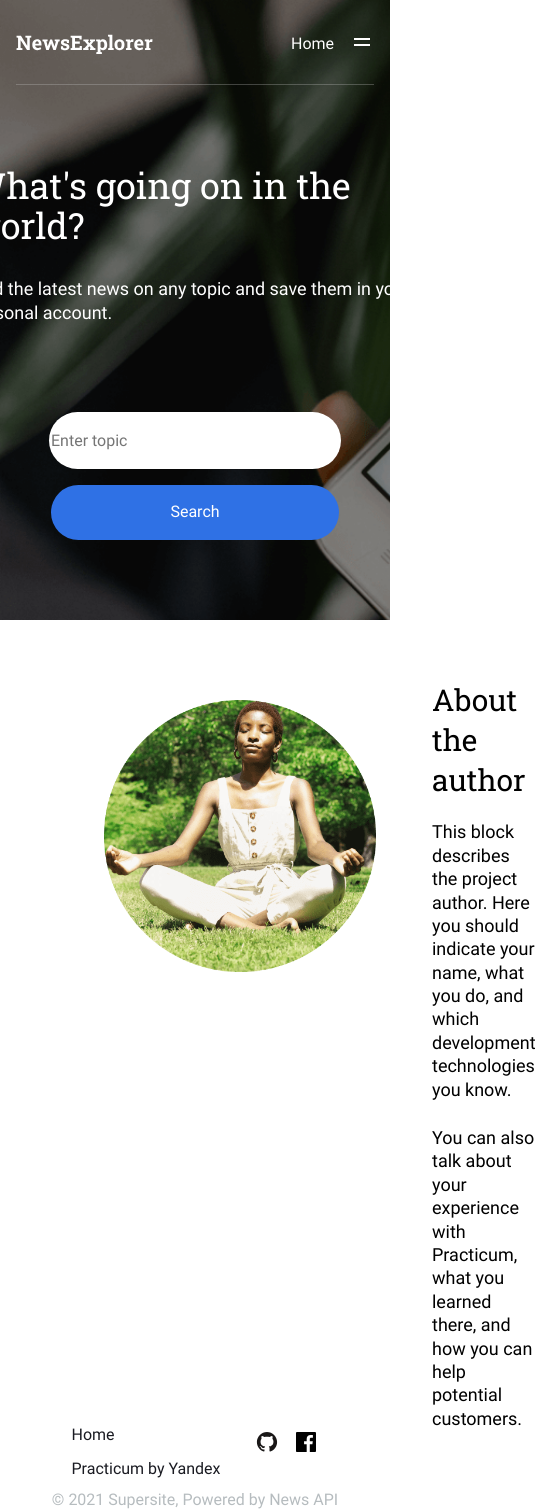
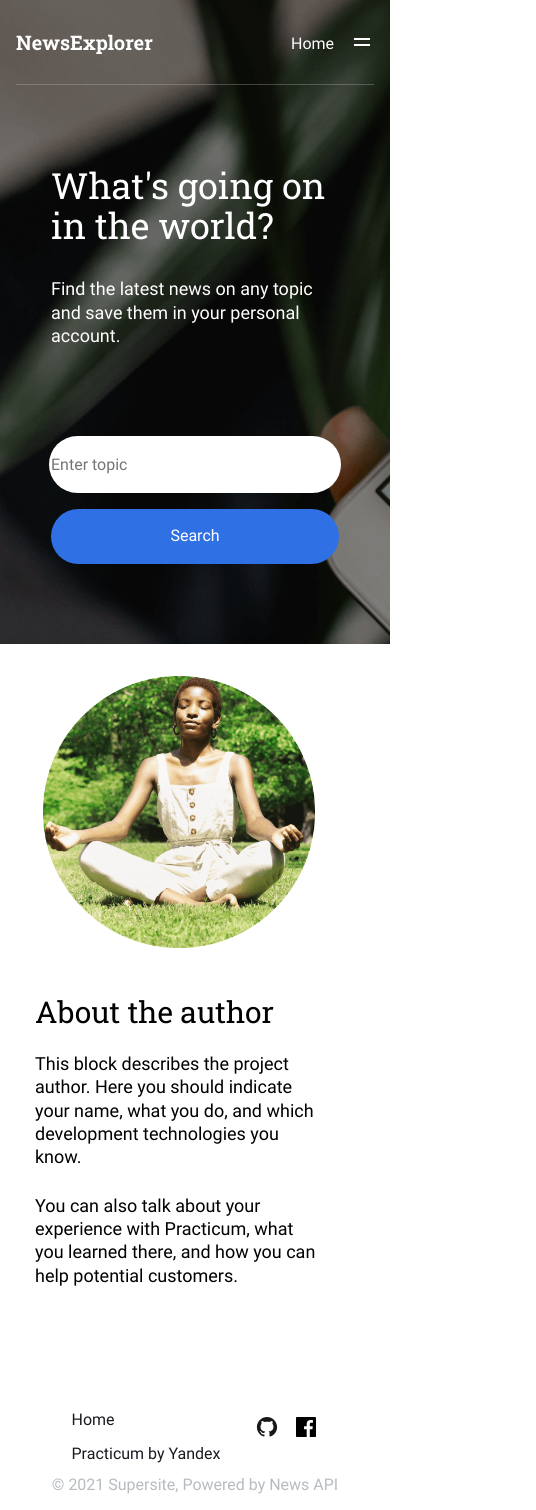
Before and after one commit to kaylamt/news-explorer-frontend, a React (Create React App) app: page / in a window 390 px wide. Shown: the whole page, 536 px wide, since content can reach past the window. Built offline with nearby package versions, Linux system fonts and the light colour scheme.

Commit message:
about responsive layout

```diff
--- a/src/components/About/About.css
+++ b/src/components/About/About.css
@@ -60,13 +60,21 @@
 
 }
 
-@media screen and (max-width: 450px) {
+@media screen and (max-width: 650px) {
+  .about {
+    width: calc(100% - 32px);
+    flex-direction: column;
+    margin-top: 32px;
+  }
+
   .about__author-image {
     width: 272px;
     height: 272px;
+    margin: 0 auto 24px auto;
   }
   .author__text-container{
     width: 288px;
+    margin: 0 auto 128px auto;
   }
   .author__title {
     font-size: 30px;
--- a/src/components/SearchForm/SearchForm.css
+++ b/src/components/SearchForm/SearchForm.css
@@ -119,8 +119,19 @@
     width: 288px;
   }
 
-  .search-form__search-button{
+  .search-form__search-button {
     height: 56px;
     width: 288px;
   }
 }
+
+@media screen and (max-width: 500px) {
+ .search-form__title {
+    font-size: 36px;
+    line-height: 40px;
+    width: 288px;
+  }
+  .search-form__subtitle{
+    width: 288px;
+  }
+}
```
